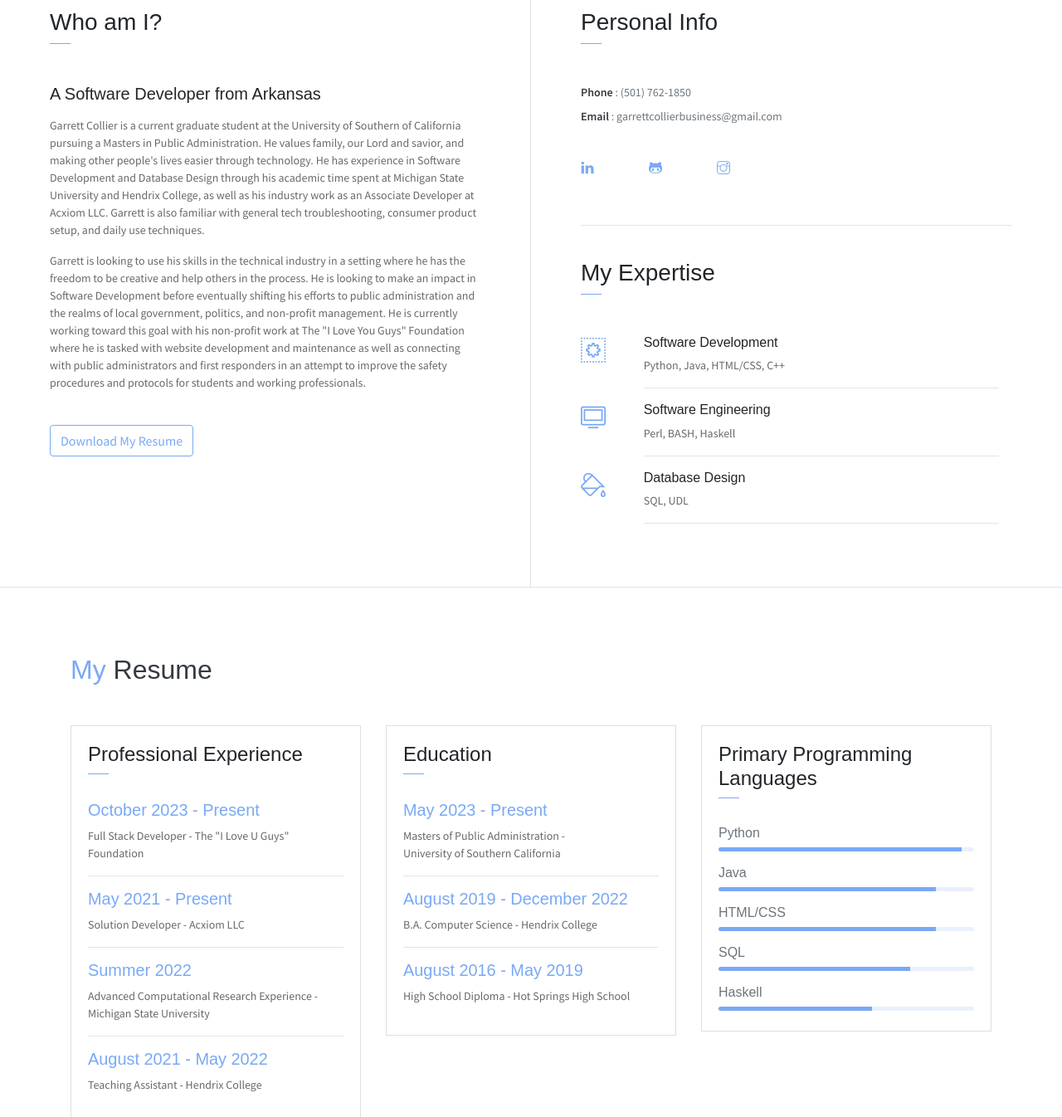
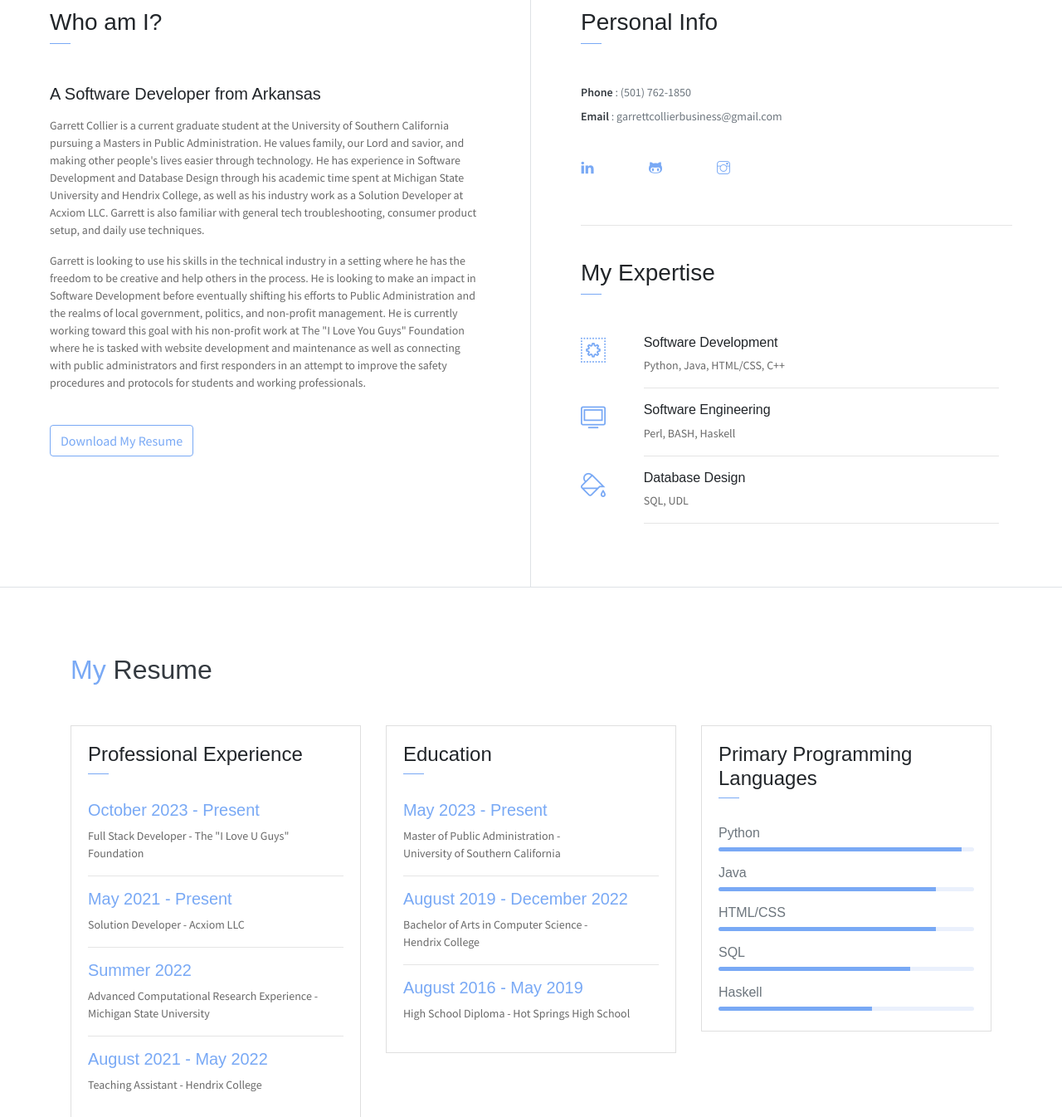
Before and after one commit to garrettcollier/garrettcollier.github.io, a website: page index.html in a window 1280 px wide. Shown: the part 767-2113 px from the top of the page at 83% size. Drawn offline with Linux system fonts and the light colour scheme; some packages are replaced by stand-ins of ours; some icons are missing.

Commit message:
Update text to fix wording

```diff
--- a/index.html
+++ b/index.html
@@ -64,13 +64,13 @@
                 <h3 class="font-weight-light">Who am I?</h3>
                 <span class="line mb-5"></span>
                 <h5 class="mb-3">A Software Developer from Arkansas</h5>
-                <p class="mt-20">Garrett Collier is a current graduate student at the University of Southern of California pursuing a Masters in Public Administration.
+                <p class="mt-20">Garrett Collier is a current graduate student at the University of Southern California pursuing a Masters in Public Administration.
                     He values family, our Lord and savior, and making other people's lives easier through technology.
-                    He has experience in Software Development and Database Design through his academic time spent at Michigan State University and Hendrix College, as well as his industry work as an Associate Developer at Acxiom LLC.
+                    He has experience in Software Development and Database Design through his academic time spent at Michigan State University and Hendrix College, as well as his industry work as a Solution Developer at Acxiom LLC.
                     Garrett is also familiar with general tech troubleshooting, consumer product setup, and daily use techniques.
                 </p>
                 <p class="mt-20">Garrett is looking to use his skills in the technical industry in a setting where he has the freedom to be creative and help others in the process.
-                    He is looking to make an impact in Software Development before eventually shifting his efforts to public administration and the realms of local government, politics, and non-profit management.
+                    He is looking to make an impact in Software Development before eventually shifting his efforts to Public Administration and the realms of local government, politics, and non-profit management.
                     He is currently working toward this goal with his non-profit work at The "I Love You Guys" Foundation where he is tasked with website development and maintenance as well as connecting with
                     public administrators and first responders in an attempt to improve the safety procedures and protocols for students and working professionals.
                 </p>
@@ -166,11 +166,11 @@
                         </div>
                         <div class="card-body">
                             <h6 class="title text-danger">May 2023 - Present</h6>
-                            <P>Masters of Public Administration - <br> University of Southern California</P>
+                            <P>Master of Public Administration - <br> University of Southern California</P>
                             <P class="subtitle"></P>
                             <hr>
                             <h6 class="title text-danger">August 2019 - December 2022</h6>
-                            <P>B.A. Computer Science - Hendrix College</P>
+                            <P>Bachelor of Arts in Computer Science - <br> Hendrix College</P>
                             <P class="subtitle"></P>
                             <hr>
                             <h6 class="title text-danger">August 2016 - May 2019</h6>
```
